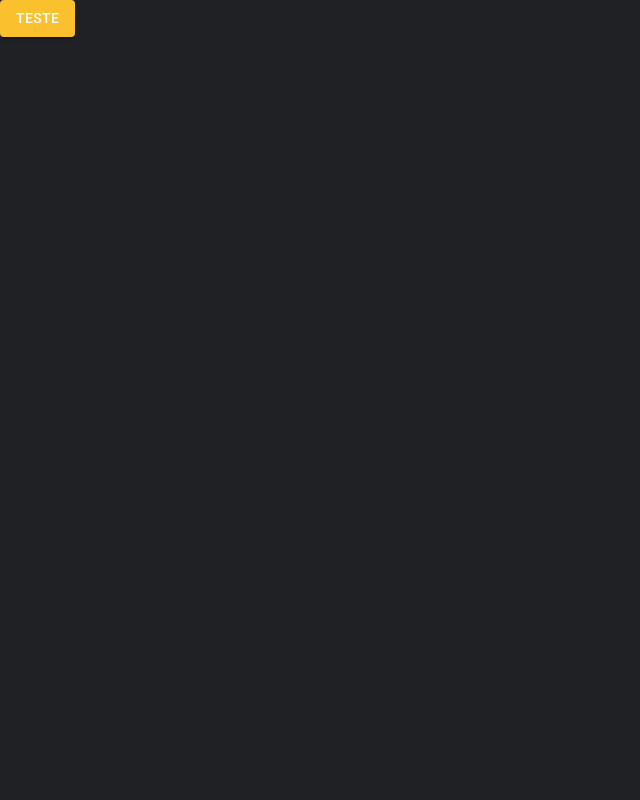
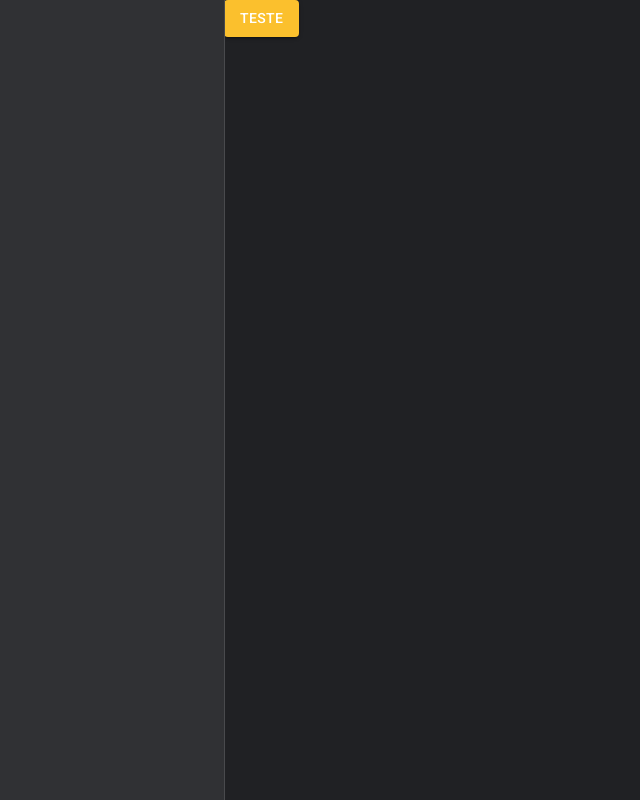
Before and after one commit to leoavfag/crud, a React (Create React App) app: page /home in a window 1280 px wide. Shown: the whole page, without its empty margins (0-640 px from the left). Built offline with nearby package versions, Linux system fonts and the light colour scheme.

Commit message:
feat: add drawer provider and lateral menu to app tsx

```diff
--- a/src/App.tsx
+++ b/src/App.tsx
@@ -1,13 +1,18 @@
 import { BrowserRouter } from 'react-router-dom';
 import { AppRoutes } from './routes';
-import { AppThemeProvider } from './shared/contexts';
+import { LateralMenu } from './shared/components';
+import { AppThemeProvider, DrawerProvider } from './shared/contexts';
 
 export const App = () => {
   return (
     <AppThemeProvider>
-      <BrowserRouter>
-        <AppRoutes />
-      </BrowserRouter>
+      <DrawerProvider>
+        <BrowserRouter>
+          <LateralMenu>
+            <AppRoutes />
+          </LateralMenu>
+        </BrowserRouter>
+      </DrawerProvider>
     </AppThemeProvider>
   );
 };
```
